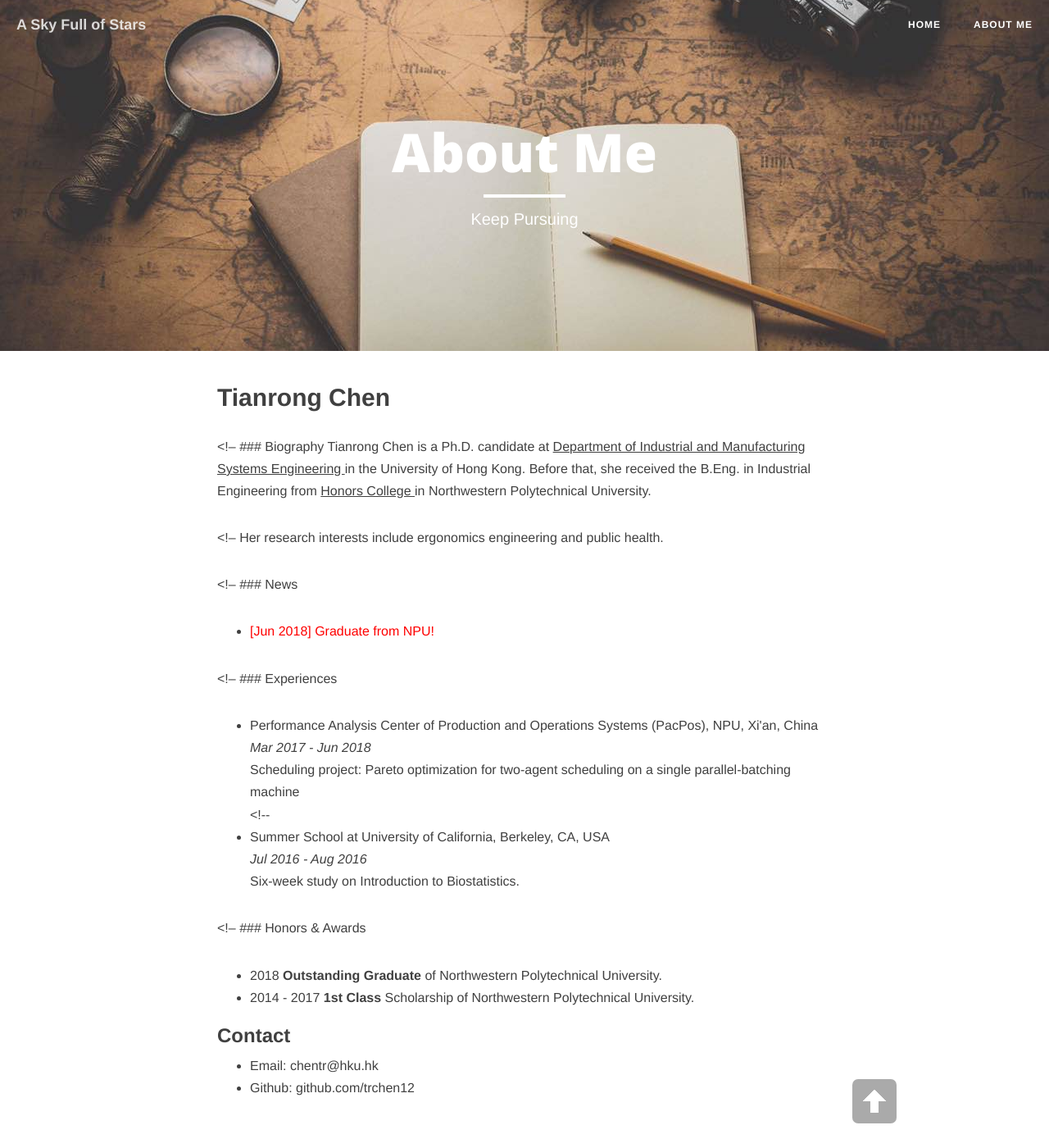
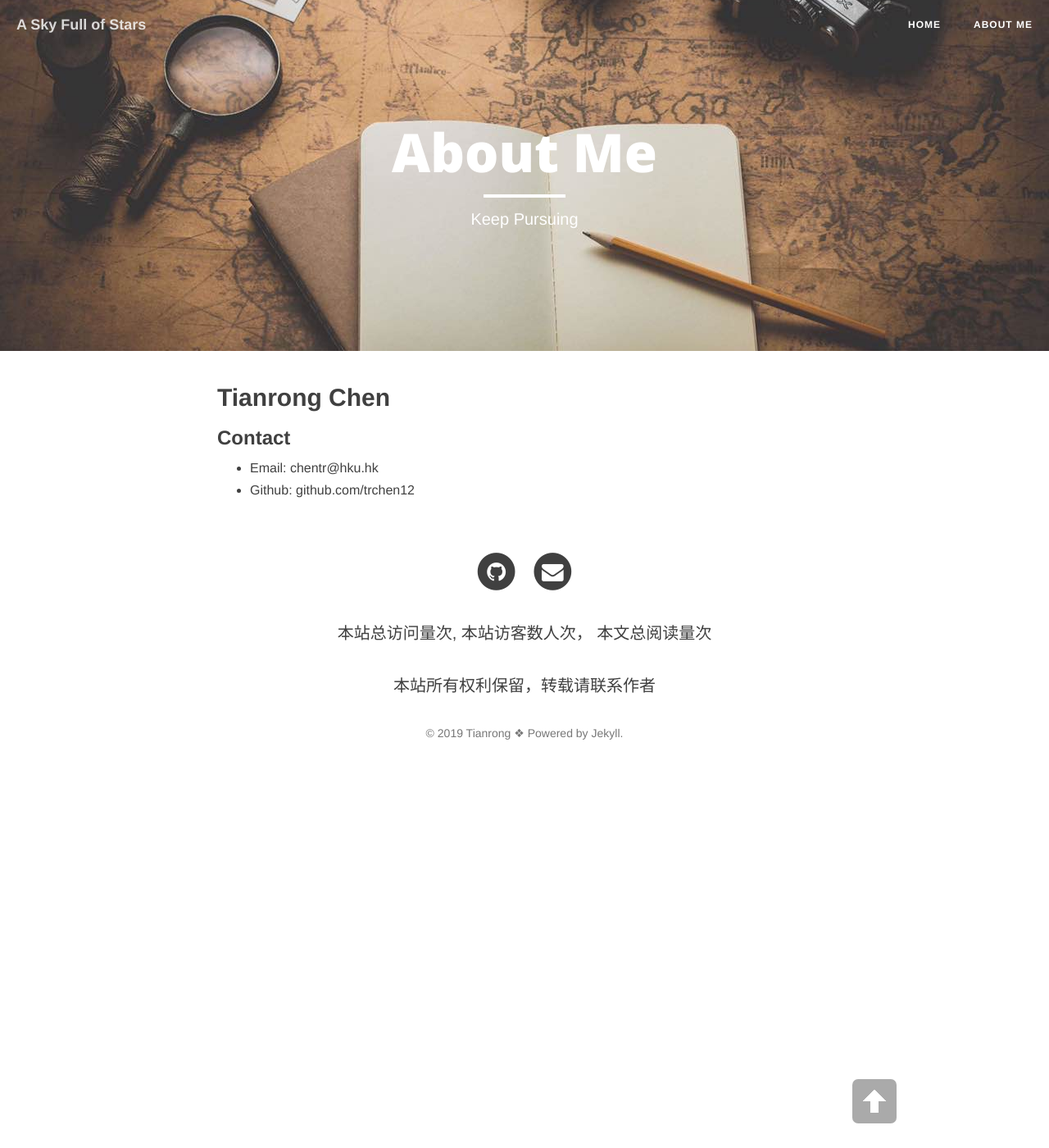
Before and after one commit to trchen12/trchen12.github.io, a Jekyll site: the page built from about.md, in a window 1280 px wide and 1400 px high. Shown: the whole window at 82% size. Built offline with Jekyll 4.4.1, drawn with Linux system fonts in a browser that asks for light colours; nearby versions of some CDN libraries; comment, search, counter and statistics services are not loaded.

Commit message:
Update about.md

```diff
--- a/about.md
+++ b/about.md
@@ -6,15 +6,16 @@ header-img: "img/5.jpg"
 ---
 ## Tianrong Chen
 
-<!-- ### Biography
+<div style='display: none'>
+### Biography
 Tianrong Chen is a Ph.D. candidate at [<U> Department of Industrial and Manufacturing Systems Engineering </U>](https://www.imse.hku.hk/) in [the University of Hong Kong](https://www.hku.hk/). Before that, she received the B.Eng. in Industrial Engineering from [<U> Honors College </U>](http://honors.nwpu.edu.cn/) in [Northwestern Polytechnical University](http://www.nwpu.edu.cn/).
 
-<!-- Her research interests include ergonomics engineering and public health.
+Her research interests include ergonomics engineering and public health.
 
-<!-- ### News
+### News
 - <font color="red" size="3"> [Jun 2018] Graduate from NPU!</font>
 
-<!-- ### Experiences
+### Experiences
 <ul>
   <li>
     Performance Analysis Center of Production and Operations Systems (PacPos), NPU, Xi'an, China
@@ -24,7 +25,7 @@ Tianrong Chen is a Ph.D. candidate at [<U> Department of Industrial and Manufact
     Scheduling project: Pareto optimization for two-agent scheduling on a single parallel-batching machine
   </li>
 
- <!--  <li>
+<li>
   Summer School at University of California, Berkeley, CA, USA
   <br>
   <em>Jul 2016 - Aug 2016</em>
@@ -34,9 +35,11 @@ Tianrong Chen is a Ph.D. candidate at [<U> Department of Industrial and Manufact
 </ul>
 
 
-<!-- ### Honors & Awards
+### Honors & Awards
 -  2018 **Outstanding Graduate** of Northwestern Polytechnical University.
 -  2014 - 2017 **1st Class** Scholarship of Northwestern Polytechnical University.
+</div>
+
 
 ### Contact
 
```
